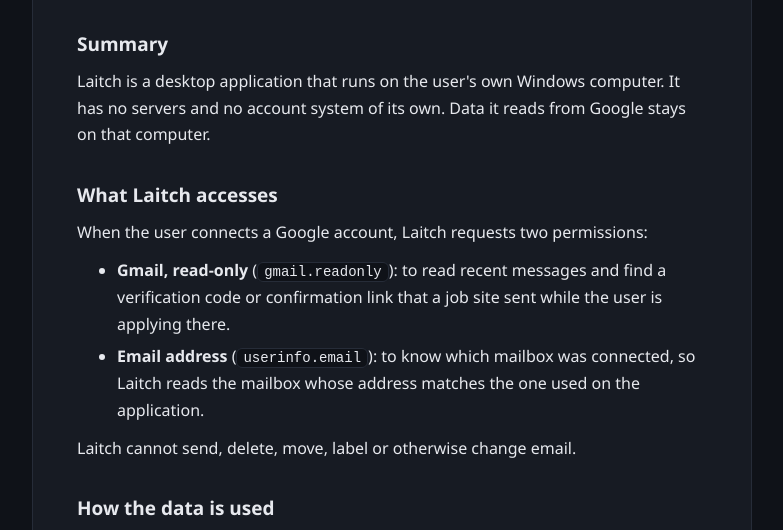
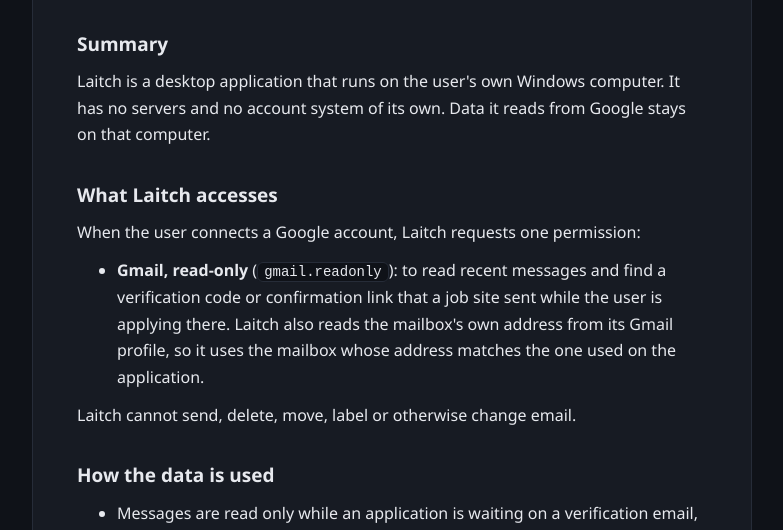
Before and after one commit to laigit-dot/laitch-site, a plain HTML site: page privacy.html in a window 1280 px wide. Shown: the part 211-741 px from the top of the page, without its empty margins (248-1031 px from the left). Drawn offline with Linux system fonts and the light colour scheme.

Commit message:
Privacy: Laitch now asks only for read-only Gmail access
Co-authored-by: Cursor <cursoragent@cursor.com>

```diff
--- a/privacy.html
+++ b/privacy.html
@@ -22,12 +22,12 @@
 
     <section>
       <h2>What Laitch accesses</h2>
-      <p>When the user connects a Google account, Laitch requests two permissions:</p>
+      <p>When the user connects a Google account, Laitch requests one permission:</p>
       <ul>
         <li><strong>Gmail, read-only</strong> (<code>gmail.readonly</code>): to read recent messages and find a
-          verification code or confirmation link that a job site sent while the user is applying there.</li>
-        <li><strong>Email address</strong> (<code>userinfo.email</code>): to know which mailbox was connected, so
-          Laitch reads the mailbox whose address matches the one used on the application.</li>
+          verification code or confirmation link that a job site sent while the user is applying there. Laitch
+          also reads the mailbox's own address from its Gmail profile, so it uses the mailbox whose address
+          matches the one used on the application.</li>
       </ul>
       <p>Laitch cannot send, delete, move, label or otherwise change email.</p>
     </section>
```
